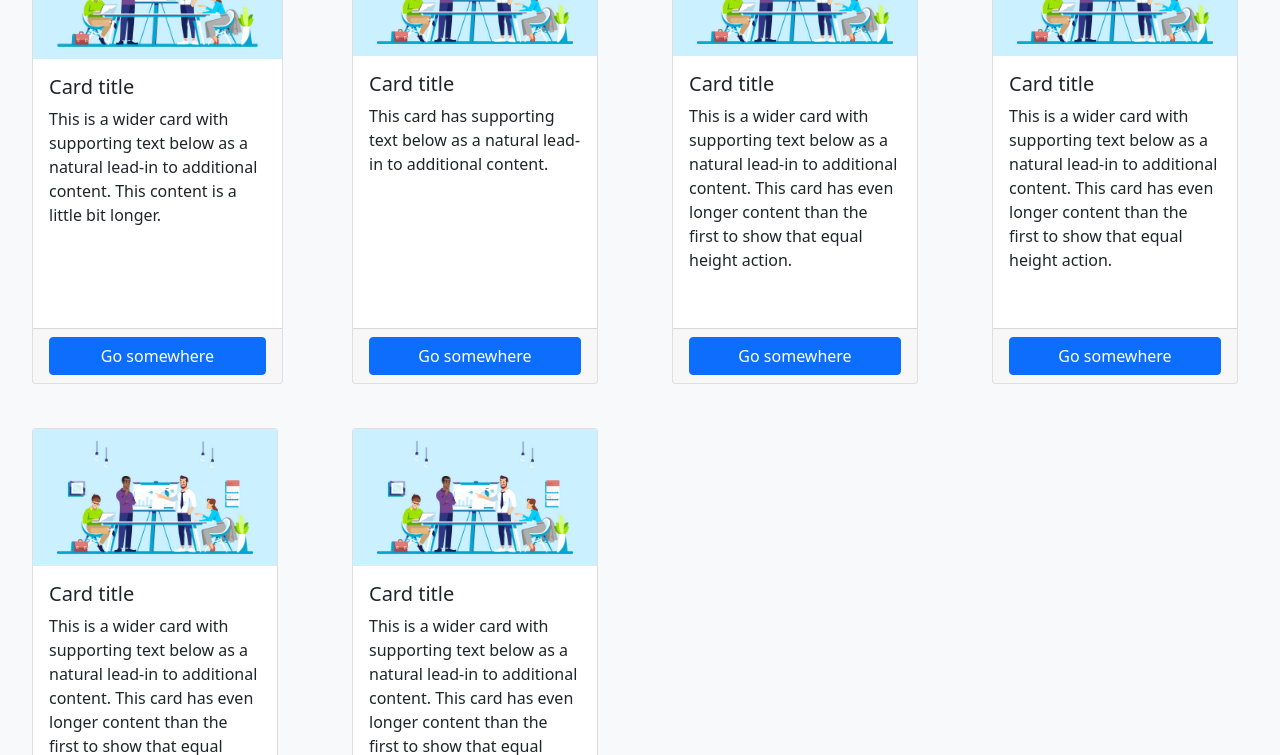
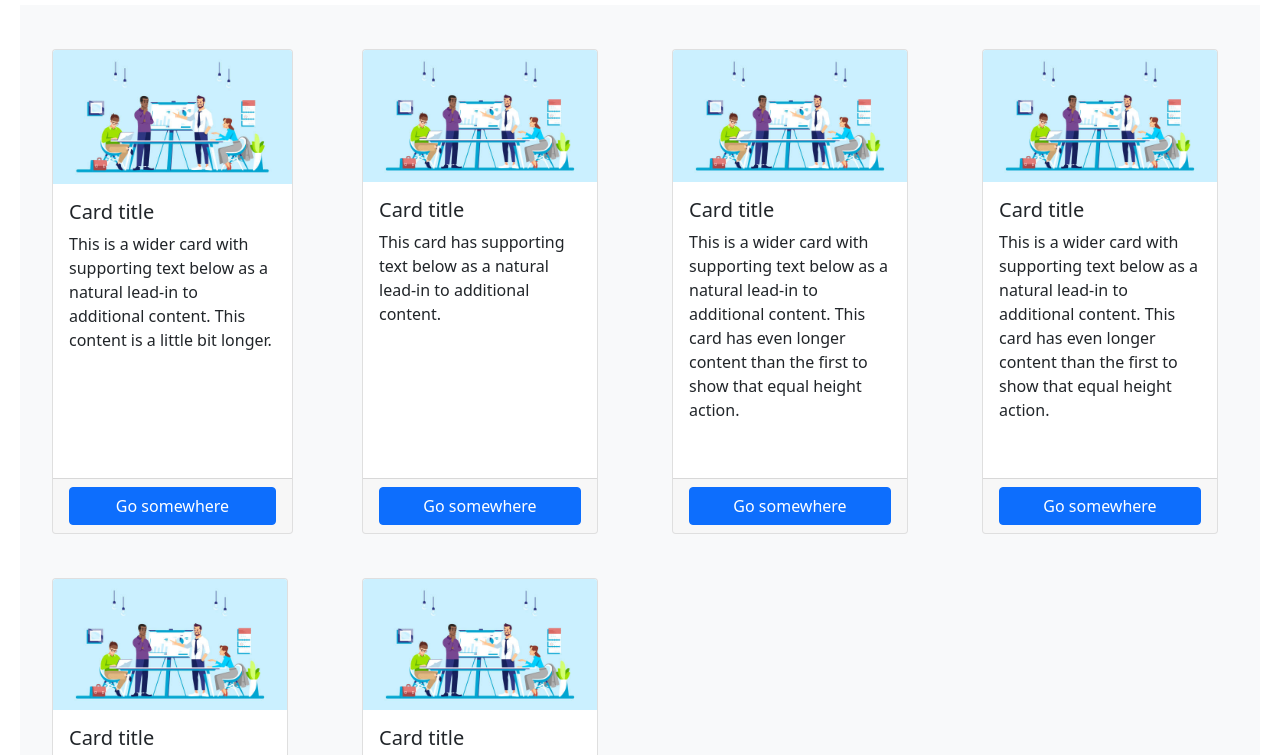
Before and after one commit to devSubho51347/Analyst.github.io, a plain HTML site: page event.html in a window 1280 px wide. Shown: the part 158-913 px from the top of the page. Drawn offline with nearby package versions, Linux system fonts and the light colour scheme.

Commit message:
Update event.html

```diff
--- a/event.html
+++ b/event.html
@@ -4,7 +4,7 @@
     <meta charset="UTF-8">
     <meta http-equiv="X-UA-Compatible" content="IE=edge">
     <meta name="viewport" content="width=device-width, initial-scale=1.0">
-    <link href="s.css" rel="stylesheet">
+    <link href="style.css" rel="stylesheet">
     <link href="https://cdn.jsdelivr.net/npm/bootstrap@5.1.0/dist/css/bootstrap.min.css" rel="stylesheet" integrity="sha384-KyZXEAg3QhqLMpG8r+8fhAXLRk2vvoC2f3B09zVXn8CA5QIVfZOJ3BCsw2P0p/We" crossorigin="anonymous">
 <script src="https://cdn.jsdelivr.net/npm/bootstrap@5.1.0/dist/js/bootstrap.bundle.min.js" integrity="sha384-U1DAWAznBHeqEIlVSCgzq+c9gqGAJn5c/t99JyeKa9xxaYpSvHU5awsuZVVFIhvj" crossorigin="anonymous"></script>
     <title>Event</title>
```
